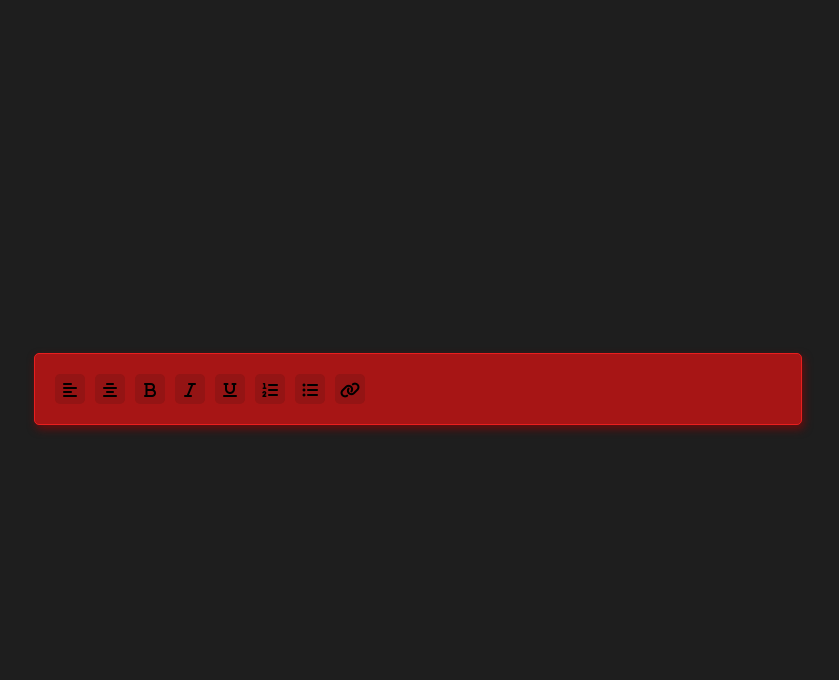
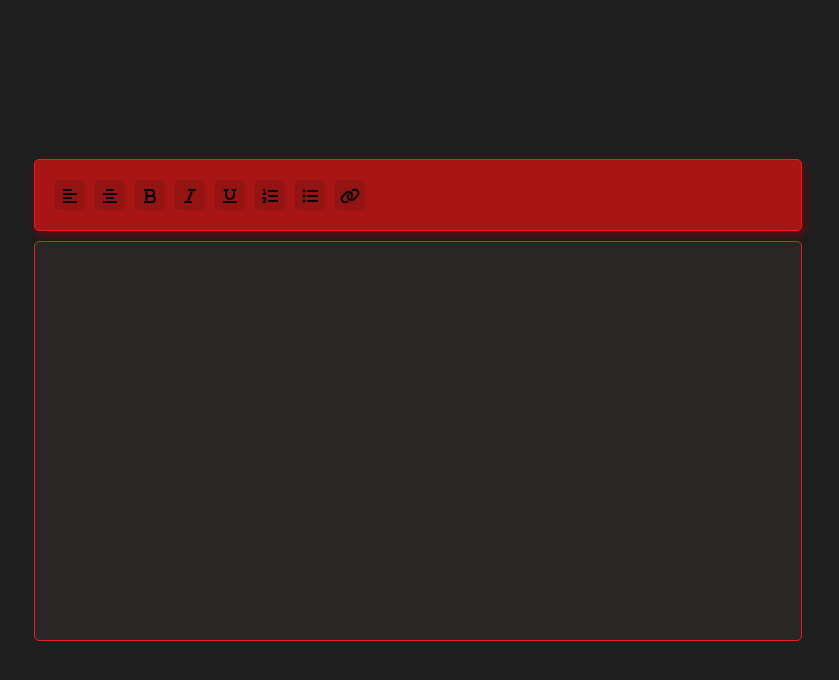
Before and after one commit to TiagoAlves1212/Rich-text-editor, a plain HTML site: page index.html in a window 1280 px wide. Shown: the whole page, without its empty margins (222-1061 px from the left). Drawn offline with Linux system fonts and the light colour scheme.

Commit message:
add style.css rich text editor

```diff
--- a/css/style.css
+++ b/css/style.css
@@ -50,3 +50,13 @@ body {
     transform: scale(1.05);
     background-color: rgb(192, 19, 19);
 }
+
+#output {
+    height: 400px;
+    padding: 1rem;
+    border: 1px solid #e91f1f;
+    border-radius: 5px;
+    background-color: #2b2626;
+    margin-top: 10px;
+    outline: none;
+}
```
